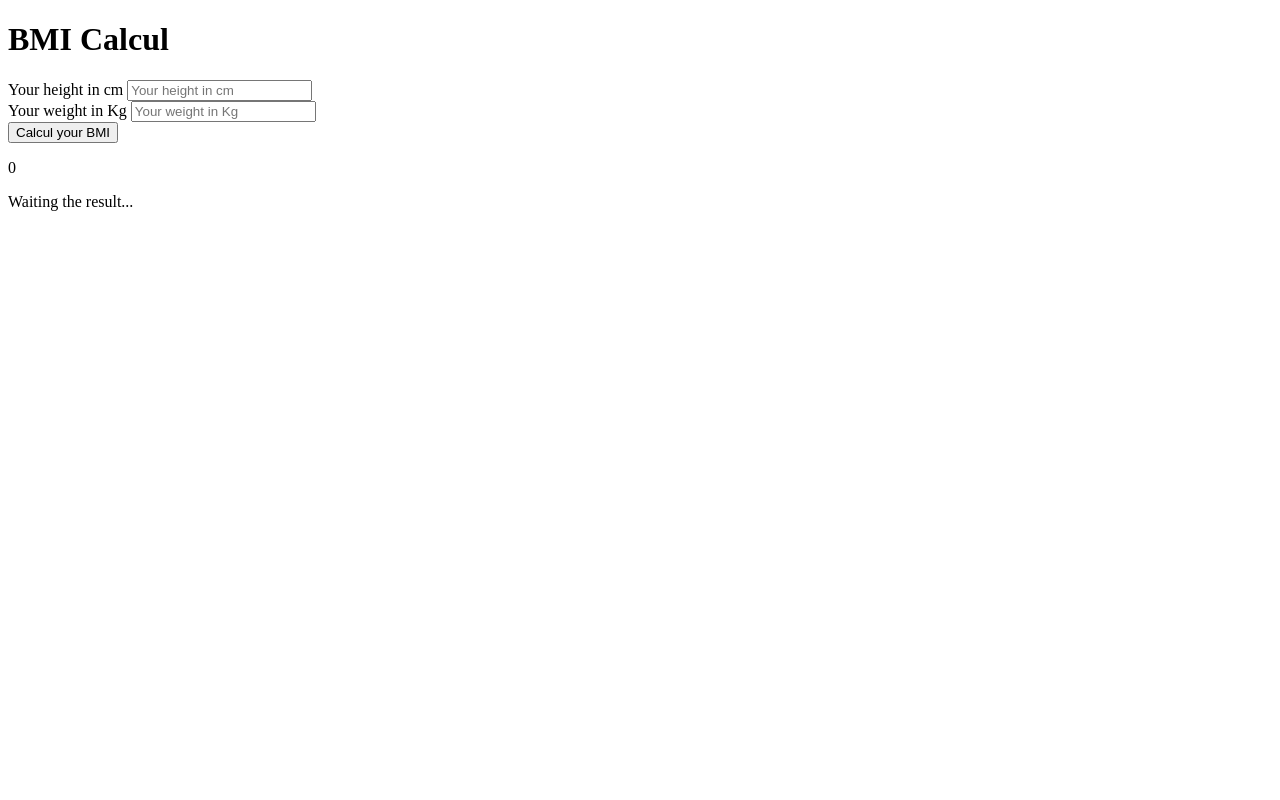
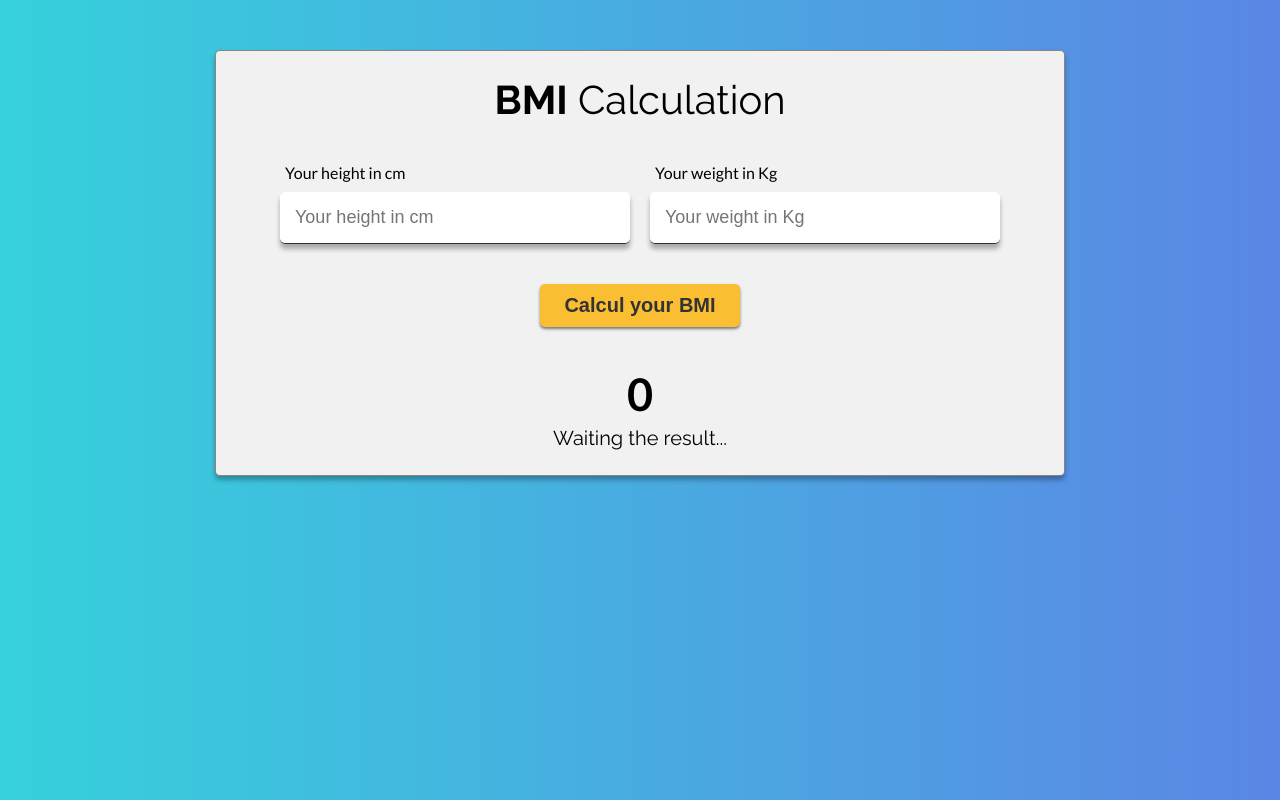
Before and after one commit to Julien-Lebourgeois/BMI-calculation, a plain HTML site: page index.html in a window 1280 px wide. Drawn offline with Linux system fonts and the light colour scheme.

Commit message:
CSS done

```diff
--- a/index.html
+++ b/index.html
@@ -15,7 +15,7 @@
   </head>
   <body>
     <div class="container">
-      <h1><span>BMI</span> Calcul</h1>
+      <h1><span>BMI</span> Calculation</h1>
 
       <form>
         <div class="inputs-container">
--- a/style.css
+++ b/style.css
@@ -0,0 +1,123 @@
+*,
+::before,
+::after {
+  box-sizing: border-box;
+  margin: 0;
+  padding: 0;
+}
+
+body {
+  min-height: 100vh;
+  font-family: Lato, Helvetica, sans-serif;
+  background: linear-gradient(to right, #36d1dc, #5b86e5);
+  padding: clamp(20px, 5vw, 50px) 10px 10px;
+}
+
+.container {
+  max-width: 850px;
+  background: #f1f1f1;
+  border: 1px solid #36363692;
+  padding: 25px;
+  margin: 0 auto;
+  border-radius: 5px;
+  box-shadow: 0 4px 5px rgba(0, 0, 0, 0.3);
+}
+
+h1 {
+  font-family: Raleway, sans-serif;
+  font-size: 40px;
+  text-align: center;
+  margin-bottom: 40px;
+  font-weight: 400;
+}
+
+h1 span {
+  font-weight: 700;
+}
+
+.inputs-container {
+  display: flex;
+  justify-content: center;
+}
+
+.inputs-container label {
+  display: block;
+  margin-bottom: 10px;
+  margin-left: 5px;
+}
+
+.inputs-container input {
+  min-width: 350px;
+  font-size: 18px;
+  padding: 15px;
+  border: none;
+  border-bottom: 1px solid #333;
+  box-shadow: 0 5px 5px rgba(0, 0, 0, 0.3);
+  border-radius: 5px;
+}
+
+.inputs-container input:focus {
+  outline: 1px solid #222222be;
+}
+
+.input-group:nth-child(2) {
+  margin-left: 20px;
+}
+
+form button {
+  font-size: 20px;
+  min-width: 200px;
+  margin: 40px auto;
+  display: block;
+  padding: 10px;
+  border: none;
+  font-weight: 700;
+  border-radius: 5px;
+  color: #333;
+  cursor: pointer;
+  background: #fabe33;
+  box-shadow: 0 2px 3px rgba(0, 0, 0, 0.5);
+}
+
+form button:hover {
+  background: #f2b527;
+}
+
+.info {
+  text-align: center;
+}
+
+.bmi-value {
+  font-size: 45px;
+  margin-bottom: 5px;
+  font-weight: bolder;
+}
+
+.result {
+  font-family: Raleway, sans-serif;
+  font-size: 20px;
+}
+
+@media (max-width: 800px) {
+  .container {
+    max-width: 600px;
+  }
+  .inputs-container {
+    flex-direction: column;
+    align-items: center;
+  }
+  .input-group:nth-child(2) {
+    margin-top: 30px;
+    margin-left: 0;
+  }
+}
+
+@media (max-width: 500px) {
+  .input-group {
+    width: 100%;
+  }
+  .input-group input {
+    width: 100%;
+    min-width: auto;
+  }
+}
```
